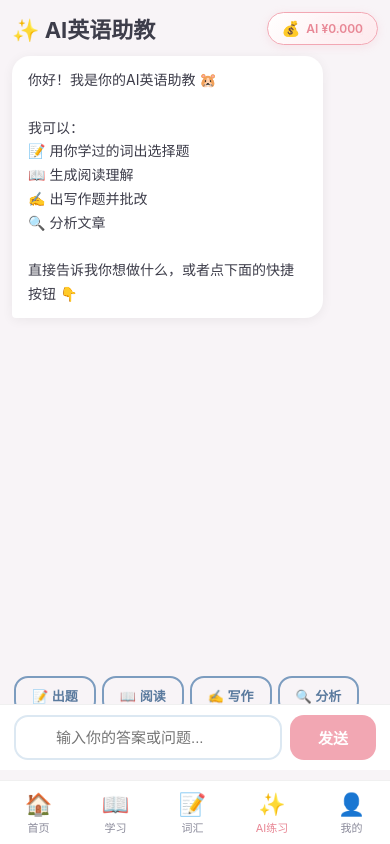
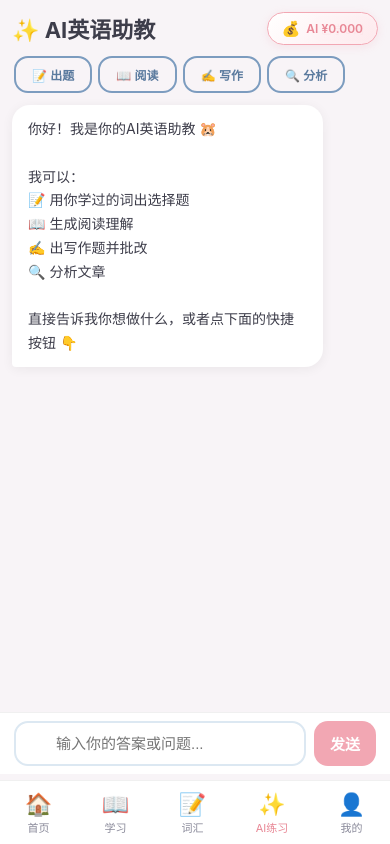
Before and after one commit to cuzn63449-web/english-learning-app, a Flask app: page /exercises in a window 390 px wide. Run offline with Flask 3, Linux system fonts and the light colour scheme; data comes from the database, SQL or seed files in the repository; data that the repository does not hold is empty.

Commit message:
Fix: skip empty-meaning words on import, quick buttons inline for mobile

```diff
--- a/seed_data.py
+++ b/seed_data.py
@@ -38,6 +38,12 @@ def import_csv():
         word = row[0].strip()
         meaning_raw = row[1].strip() if len(row) > 1 else ""
 
+        # 跳过空释义（专有名词等CSV解析失败的词）
+        if not meaning_raw or len(meaning_raw) < 2:
+            print(f"  skip empty: {word}")
+            skipped += 1
+            continue
+
         # 多行释义合并
         meaning_raw = meaning_raw.replace("\n", "; ")
 
--- a/templates/exercises.html
+++ b/templates/exercises.html
@@ -5,18 +5,18 @@
     <span class="tag tag-pink" id="learnedCount">--</span>
 </div>
 
-<div id="chatArea" style="margin-bottom:150px"></div>
-
-<div style="position:fixed;bottom:calc(var(--nav-height) + var(--safe-bottom) + 65px);left:0;right:0;max-width:480px;margin:0 auto;padding:0 14px;z-index:101;display:flex;gap:6px;overflow-x:auto" id="quickBtns">
-    <button class="btn btn-sm btn-outline" onclick="quickSend('帮我出5道选择题')" style="white-space:nowrap;flex-shrink:0">📝 出题</button>
-    <button class="btn btn-sm btn-outline" onclick="quickSend('用我学过的词生成一篇阅读理解')" style="white-space:nowrap;flex-shrink:0">📖 阅读</button>
-    <button class="btn btn-sm btn-outline" onclick="quickSend('出一道写作题')" style="white-space:nowrap;flex-shrink:0">✍️ 写作</button>
-    <button class="btn btn-sm btn-outline" onclick="quickSend('帮我分析一篇文章')" style="white-space:nowrap;flex-shrink:0">🔍 分析</button>
+<div style="display:flex;gap:6px;overflow-x:auto;margin-bottom:12px;padding:0 2px" id="quickBtns">
+    <button class="btn btn-sm btn-outline" onclick="quickSend('帮我出5道选择题')" style="white-space:nowrap;flex-shrink:0;font-size:12px">📝 出题</button>
+    <button class="btn btn-sm btn-outline" onclick="quickSend('生成一篇阅读')" style="white-space:nowrap;flex-shrink:0;font-size:12px">📖 阅读</button>
+    <button class="btn btn-sm btn-outline" onclick="quickSend('出一道写作题')" style="white-space:nowrap;flex-shrink:0;font-size:12px">✍️ 写作</button>
+    <button class="btn btn-sm btn-outline" onclick="quickSend('分析一篇文章')" style="white-space:nowrap;flex-shrink:0;font-size:12px">🔍 分析</button>
 </div>
 
-<div style="position:fixed;bottom:calc(var(--nav-height) + var(--safe-bottom) + 10px);left:0;right:0;max-width:480px;margin:0 auto;background:var(--card);padding:10px 14px;z-index:101;display:flex;gap:8px;border-top:1px solid rgba(0,0,0,0.06);padding-bottom:max(10px, var(--safe-bottom))">
-    <input id="chatInput" class="search-box" placeholder="输入你的答案或问题..." style="margin:0;flex:1" onkeydown="if(event.key==='Enter')sendMsg()">
-    <button class="btn btn-primary" onclick="sendMsg()">发送</button>
+<div id="chatArea" style="margin-bottom:80px"></div>
+
+<div style="position:fixed;bottom:calc(var(--nav-height) + var(--safe-bottom) + 6px);left:0;right:0;max-width:480px;margin:0 auto;background:var(--card);padding:8px 14px;z-index:101;display:flex;gap:8px;border-top:1px solid rgba(0,0,0,0.06);padding-bottom:max(8px, var(--safe-bottom))">
+    <input id="chatInput" class="search-box" placeholder="输入你的答案或问题..." style="margin:0;flex:1;font-size:15px" onkeydown="if(event.key==='Enter')sendMsg()">
+    <button class="btn btn-primary" onclick="sendMsg()" style="padding:10px 16px">发送</button>
 </div>
 {% endblock %}
 {% block scripts %}
```
